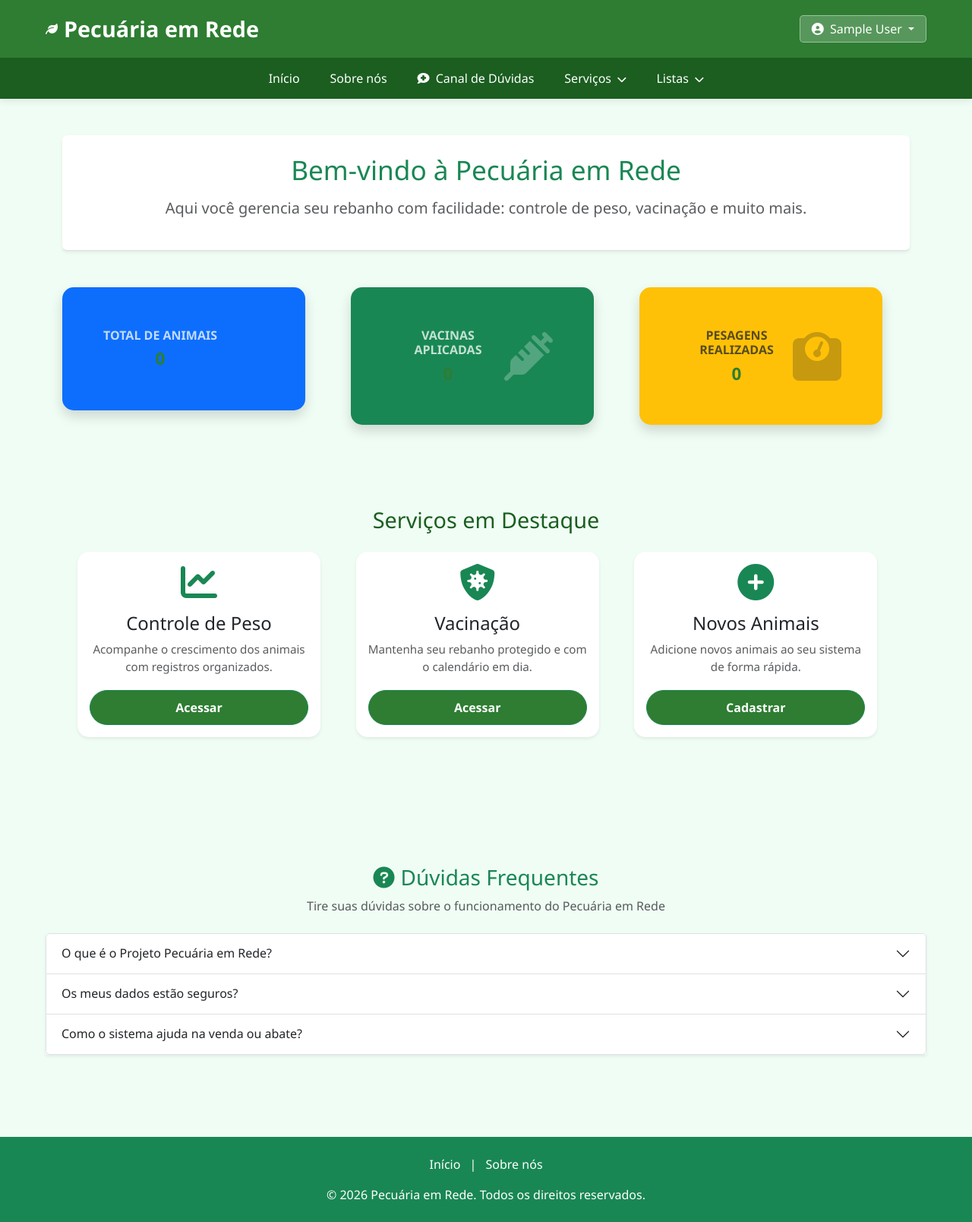
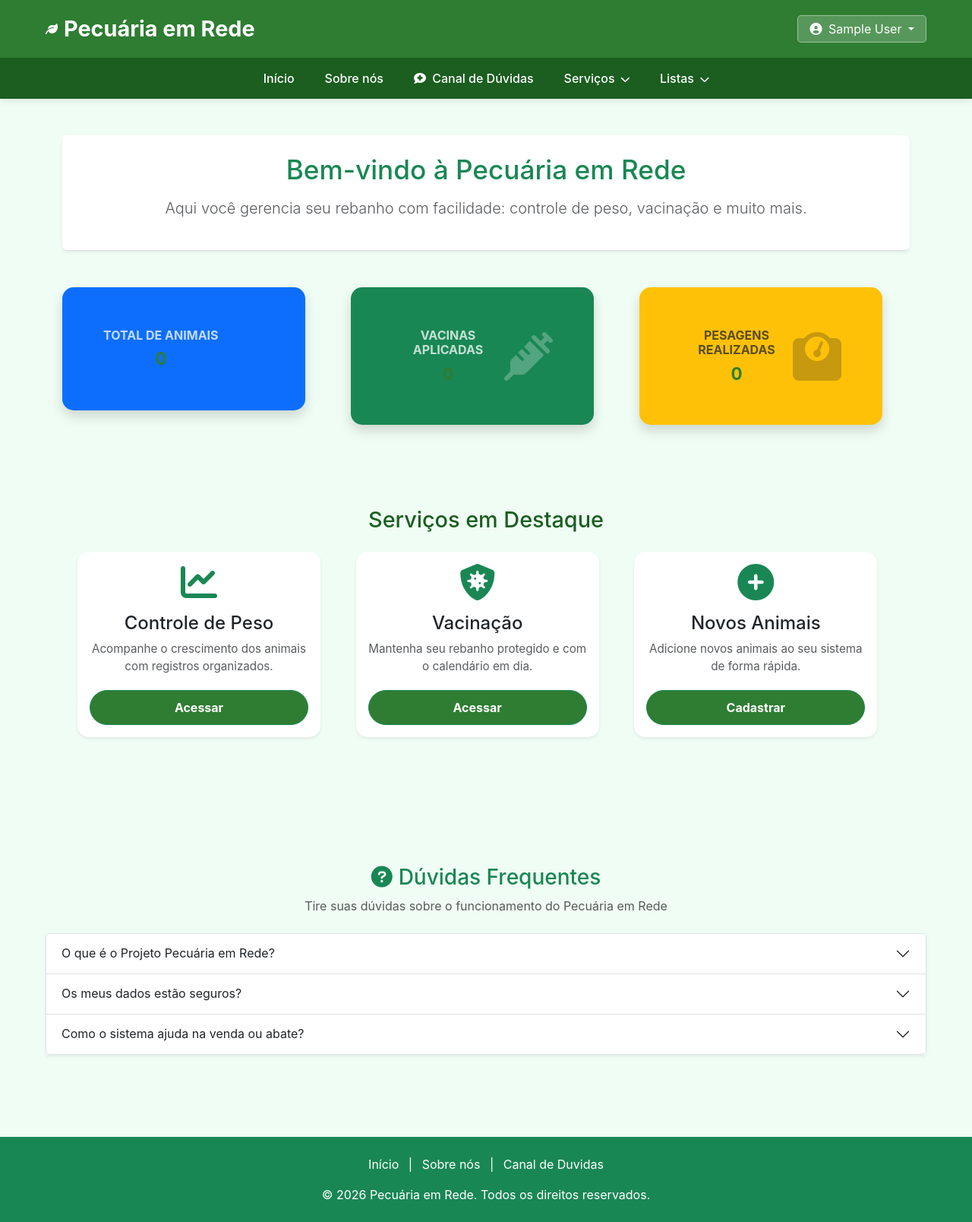
Before and after one commit to pedr0-Rafae1/Trabalho-Conclus-o-de-Curso, a PHP site: page /home.php in a window 1280 px wide. Shown: the whole page at 76% size. Run offline with PHP 8.4, Linux system fonts and the light colour scheme; the visitor is signed in with stand-in values (Sample User, id 1); data that the repository does not hold is empty.

Commit message:
Atualizações

```diff
--- /dev/null
+++ b/CSS/Variaveis.css
@@ -0,0 +1,21 @@
+:root {
+    /* Verdes (marca) */
+    --verde-primario: #2e7d32;
+    --verde-escuro: #1b5c1f;
+    --verde-borda-clara: #c8e6c9;
+    --verde-fundo-claro: #e8f5e9;
+
+    /* Fundo geral das páginas */
+    --fundo-pagina: #f0fdf4;
+
+    /* Textos */
+    --texto-cinza: #666;
+    --texto-cinza-escuro: #333;
+
+    /* Tipografia */
+    --fonte-padrao: 'ponpis', 'Segoe UI', Tahoma, Geneva, Verdana, sans-serif;
+
+    /* Sombras/raio usados nos cards */
+    --sombra-card: 0 10px 25px rgba(0, 0, 0, 0.1);
+    --raio-card: 15px;
+}
--- a/CSS/pecuaria.css
+++ b/CSS/pecuaria.css
@@ -5,13 +5,25 @@
     box-sizing: border-box;
 }
 
-html, body {
-    width: 100%;
-    min-height: 100%;
-    background-color: #f0fdf4;
-    font-family: 'Segoe UI', Tahoma, Geneva, Verdana, sans-serif;
-    color: #333;
-    overflow-x: hidden;
+:root {
+
+  --verde-primario: #2e7d32;
+  --verde-escuro: #1b5e20;
+
+  --bg-pagina: #f0fdf4;
+  --bg-card: #ffffff;
+  --verde-suave: #e8f5e9;
+  --verde-borda: #c8e6c9;
+
+  --fonte-principal: 'Inter', 'Segoe UI', Tahoma, Geneva, Verdana, sans-serif;
+
+  --radius-card: 15px;
+  --sombra-suave: 0 4px 12px rgba(0, 0, 0, 0.08);
+}
+
+body {
+   font-family: var(--fonte-principal);
+   background-color: var(--bg-pagina);
 }
 
 header {
--- a/Projeto/Cabecalho.php
+++ b/Projeto/Cabecalho.php
@@ -5,7 +5,11 @@
     <meta name="viewport" content="width=device-width, initial-scale=1.0">
     <link href="https://cdn.jsdelivr.net/npm/bootstrap@5.3.0/dist/css/bootstrap.min.css" rel="stylesheet">
     <link rel="stylesheet" href="https://cdnjs.cloudflare.com/ajax/libs/font-awesome/6.0.0/css/all.min.css">
-
+    <link rel="preconnect" href="https://fonts.googleapis.com">
+    <link rel="preconnect" href="https://fonts.gstatic.com" crossorigin>
+    <link href="https://fonts.googleapis.com/css2?family=Poppins:wght@400;500;600;700&display=swap" rel="stylesheet">
+    <link rel="stylesheet" href="https://cdnjs.cloudflare.com/ajax/libs/font-awesome/6.0.0/css/all.min.css">
+    <link rel="stylesheet" href="../CSS/Variaveis.css?v = 1.2">
     <style>
 
         header {
@@ -144,13 +198,13 @@
     </div>
 
     <nav class="menu-principal">
-        <ul class="nav-links">
+        <ul class="nav-links" id="navLinks">
             <li><a href="home.php">Início</a></li>
             <li><a href="SobreNos.php">Sobre nós</a></li>
             <li><a href="CanalDuvidas.php"><i class="fas fa-comment-medical me-1"></i> Canal de Dúvidas</a></li>
 
             <li class="dropdown-servicos">
-                <a href="#">Serviços <i class="fas fa-chevron-down ms-1" style="font-size: 0.8rem;"></i></a>
+                <a href="#" class="toggle-submenu">Serviços <i class="fas fa-chevron-down ms-1" style="font-size: 0.8rem;"></i></a>
                 <ul class="submenu-branco">
                     <li><a href="CadastroAnimal.php"><i class="fas fa-plus me-2"></i> Cadastrar Animal</a></li>
                     <li><a href="RegistrarVacinacao.php"><i class="fas fa-syringe me-2"></i> Registrar Vacina</a></li>
@@ -159,7 +213,7 @@
             </li>
 
             <li class="dropdown-servicos">
-                <a href="#">Listas <i class="fas fa-chevron-down ms-1" style="font-size: 0.8rem;"></i></a>
+                <a href="#" class="toggle-submenu">Listas <i class="fas fa-chevron-down ms-1" style="font-size: 0.8rem;"></i></a>
                 <ul class="submenu-branco">
                     <li><a href="ListaAnimal.php"><i class="fas fa-list me-2"></i> Lista de Animais</a></li>
                     <li><a href="ListaRegistroPeso.php"><i class="fas fa-chart-line me-2"></i> Histórico de Pesos</a></li>
@@ -172,3 +226,26 @@
         </ul>
     </nav>
 </header>
+
+<script>
+    (function () {
+        const menuToggle = document.getElementById('menuToggle');
+        const navLinks = document.getElementById('navLinks');
+
+        // Botão hambúrguer: abre/fecha o menu inteiro no celular
+        menuToggle.addEventListener('click', function () {
+            const aberto = navLinks.classList.toggle('mostrar');
+            menuToggle.setAttribute('aria-expanded', aberto);
+        });
+
+        // Em telas pequenas, "Serviços"/"Listas" abrem com clique (não tem hover no toque)
+        document.querySelectorAll('.toggle-submenu').forEach(function (link) {
+            link.addEventListener('click', function (event) {
+                if (window.innerWidth <= 768) {
+                    event.preventDefault();
+                    this.parentElement.classList.toggle('aberto');
+                }
+            });
+        });
+    })();
+</script>
--- a/Projeto/CadastroAnimal.php
+++ b/Projeto/CadastroAnimal.php
@@ -11,7 +11,7 @@ $hoje = date('Y-m-d');
     <meta charset="UTF-8">
     <meta name="viewport" content="width=device-width, initial-scale=1.0">
     <title>Cadastro Animal - Pecuária em Rede</title>
-    <link rel="stylesheet" href="../CSS/Formularios.css?v=1.4">
+    <link rel="stylesheet" href="../CSS/Formularios.css?v=1.5">
 </head>
 <body>
 
--- a/Projeto/CadastroUsuario.php
+++ b/Projeto/CadastroUsuario.php
@@ -9,7 +9,12 @@ $hoje = date('Y-m-d');
   <meta charset="UTF-8">
   <meta name="viewport" content="width=device-width, initial-scale=1.0">
   <title>Cadastro</title>
+  <link rel="preconnect" href="https://fonts.googleapis.com">
+  <link rel="preconnect" href="https://fonts.gstatic.com" crossorigin>
+  <link href="https://fonts.googleapis.com/css2?family=Poppins:wght@400;500;600;700&display=swap" rel="stylesheet">
+  <link rel="stylesheet" href="https://cdnjs.cloudflare.com/ajax/libs/font-awesome/6.0.0/css/all.min.css">
   <link rel="stylesheet" href="../CSS/Cadastro.css?v = 1.2">
+  <link rel="stylesheet" href="../CSS/Variaveis.css">
 </head>
 <body>
 
--- a/Projeto/SobreNos.php
+++ b/Projeto/SobreNos.php
@@ -9,7 +9,7 @@ include_once 'Cabecalho.php';
   <meta charset="UTF-8">
   <meta name="viewport" content="width=device-width, initial-scale=1.0">
   <title>Sobre Nós - Pecuária em Rede</title>
-  <link rel="stylesheet" href="../CSS/SobreNos.css?v = 1.1">
+  <link rel="stylesheet" href="../CSS/SobreNos.css?v = 1.2">
 </head>
 <body>
   <main>
@@ -31,7 +31,8 @@ include_once 'Cabecalho.php';
       <div class="container">
         <nav>
           <a href="home.php">Início</a> |
-          <a href="SobreNos.php">Sobre nós</a>
+          <a href="SobreNos.php">Sobre nós</a> |
+          <a href="CanalDuvidas.php"> Canal de Duvidas</a>
         </nav>
         <p>&copy; 2026 Pecuária em Rede. Todos os direitos reservados.</p>
       </div>
--- a/Projeto/home.php
+++ b/Projeto/home.php
@@ -158,7 +158,8 @@ $pesoDao = new RegistroPesoDao();
     <div class="container text-center">
         <nav class="mb-3">
             <a href="home.php" class="text-white text-decoration-none mx-2">Início</a> |
-            <a href="SobreNos.php" class="text-white text-decoration-none mx-2">Sobre nós</a>
+            <a href="SobreNos.php" class="text-white text-decoration-none mx-2">Sobre nós</a> |
+            <a href="CanalDuvidas.php" class = "text-white text-decoration-none mx-2"> Canal de Duvidas</a>
         </nav>
         <p class="mb-0">&copy; 2026 Pecuária em Rede. Todos os direitos reservados.</p>
     </div>
--- a/Projeto/login.php
+++ b/Projeto/login.php
@@ -4,7 +4,12 @@
   <meta charset="UTF-8">
   <meta name="viewport" content="width=device-width, initial-scale=1.0">
   <title>Login</title>
+  <link rel="preconnect" href="https://fonts.googleapis.com">
+  <link rel="preconnect" href="https://fonts.gstatic.com" crossorigin>
+  <link href="https://fonts.googleapis.com/css2?family=Poppins:wght@400;500;600;700&display=swap" rel="stylesheet">
+  <link rel="stylesheet" href="https://cdnjs.cloudflare.com/ajax/libs/font-awesome/6.0.0/css/all.min.css">
   <link rel="stylesheet" href="../CSS/Login.css">
+  <link rel="stylesheet" href="../CSS/Variaveis.css?v = 1.2">
 </head>
 <body>
 
```
Also changed, not shown: other parts of Projeto/Cabecalho.php (+50 -0 lines), CSS/SobreNos.css (+3 -4 lines).
